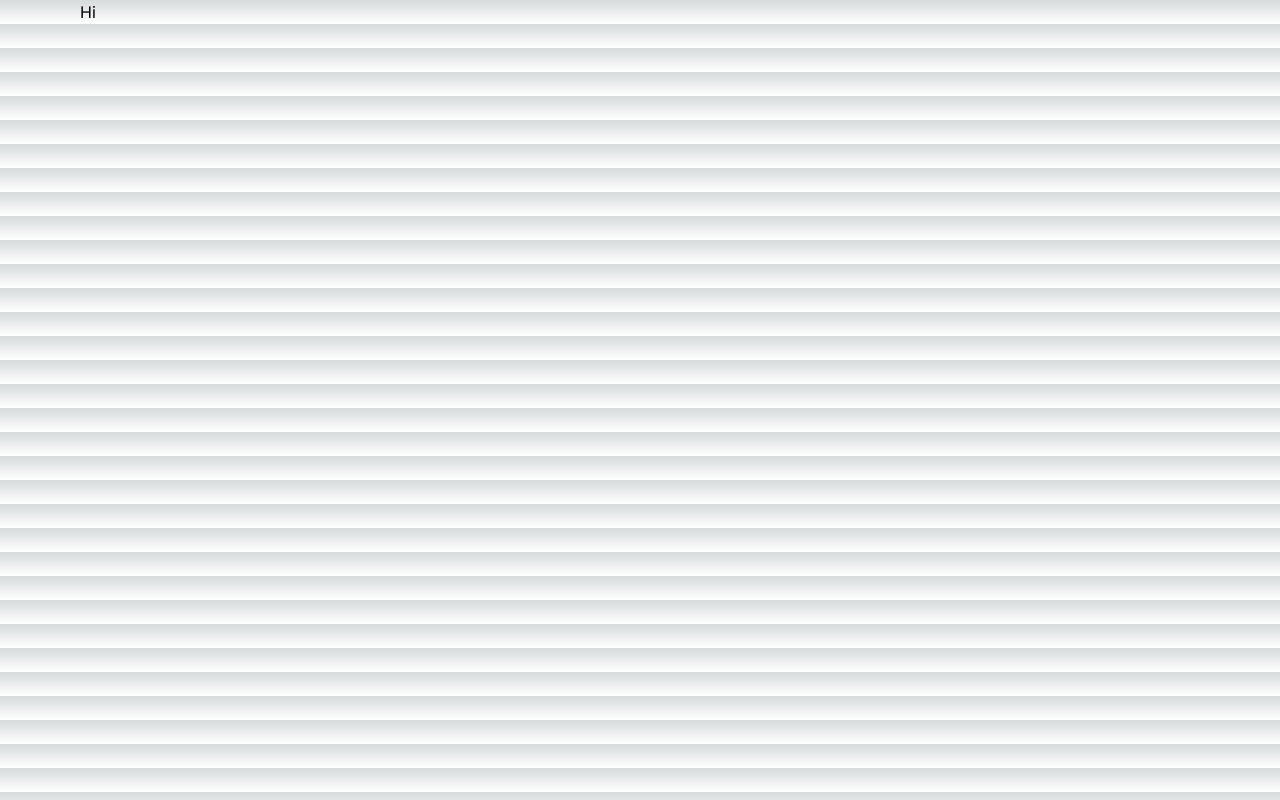
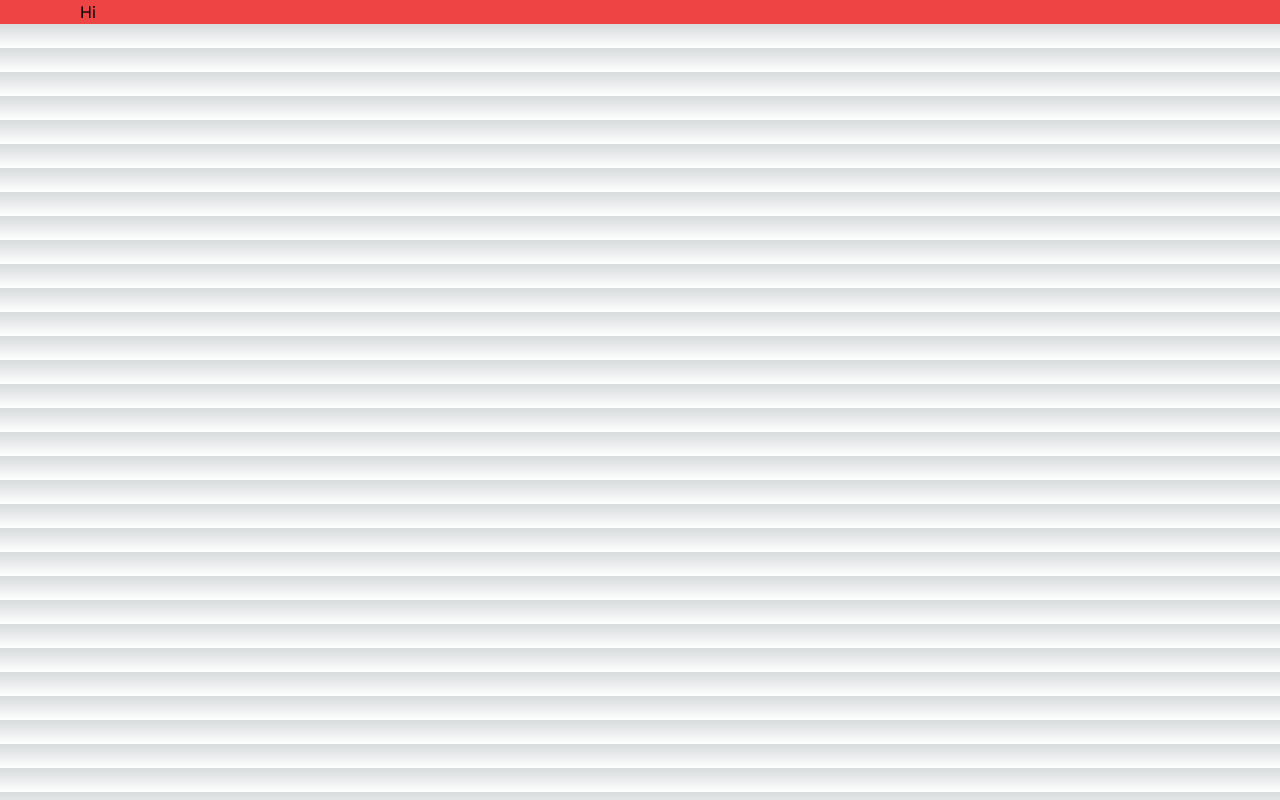
Before and after one commit to nskntc/Chat-with-your-pdf, a Next.js app: page / in a window 1280 px wide. Built offline with nearby package versions, Linux system fonts and the light colour scheme.

Commit message:
add: classname function to utils.ts

```diff
--- a/src/app/page.tsx
+++ b/src/app/page.tsx
@@ -2,6 +2,6 @@ import { MaxWidthWrapper } from "@/components/MaxWidthWrapper"
 
 export default function Home() {
   return (
-    <MaxWidthWrapper><div>Hi</div></MaxWidthWrapper>
+    <MaxWidthWrapper className="bg-red-500" ><div>Hi</div></MaxWidthWrapper>
   )
 }
--- a/src/components/MaxWidthWrapper.tsx
+++ b/src/components/MaxWidthWrapper.tsx
@@ -1,4 +1,5 @@
-import { ReactNode } from "react";
+import { ReactNode } from "react"
+import { cn } from "@/lib/utils";
 
 export const MaxWidthWrapper = ({
     className,
@@ -8,7 +9,7 @@ export const MaxWidthWrapper = ({
     children: ReactNode;
     }) => {
     return(
-        <div className="mx-auto w-full max-w-screen-xl px-2.5 md:px-20">
+        <div className={cn("mx-auto w-full max-w-screen-xl px-2.5 md:px-20", className)}>
             {children}
         </div>
     )
--- /dev/null
+++ b/src/lib/utils.ts
@@ -0,0 +1,7 @@
+import { twMerge } from "tailwind-merge"
+import clsx, { ClassValue } from "clsx"
+
+//Class Names
+export const cn = (...inputs: ClassValue[]) => {
+    return twMerge(clsx(inputs))
+}
--- a/tsconfig.json
+++ b/tsconfig.json
@@ -8,7 +8,7 @@
     "noEmit": true,
     "esModuleInterop": true,
     "module": "esnext",
-    "moduleResolution": "bundler",
+    "moduleResolution": "node",
     "resolveJsonModule": true,
     "isolatedModules": true,
     "jsx": "preserve",
```
Also changed, not shown: package.json (+6 -4 lines), 1 other file (tests, documents, lock files or other folders).
